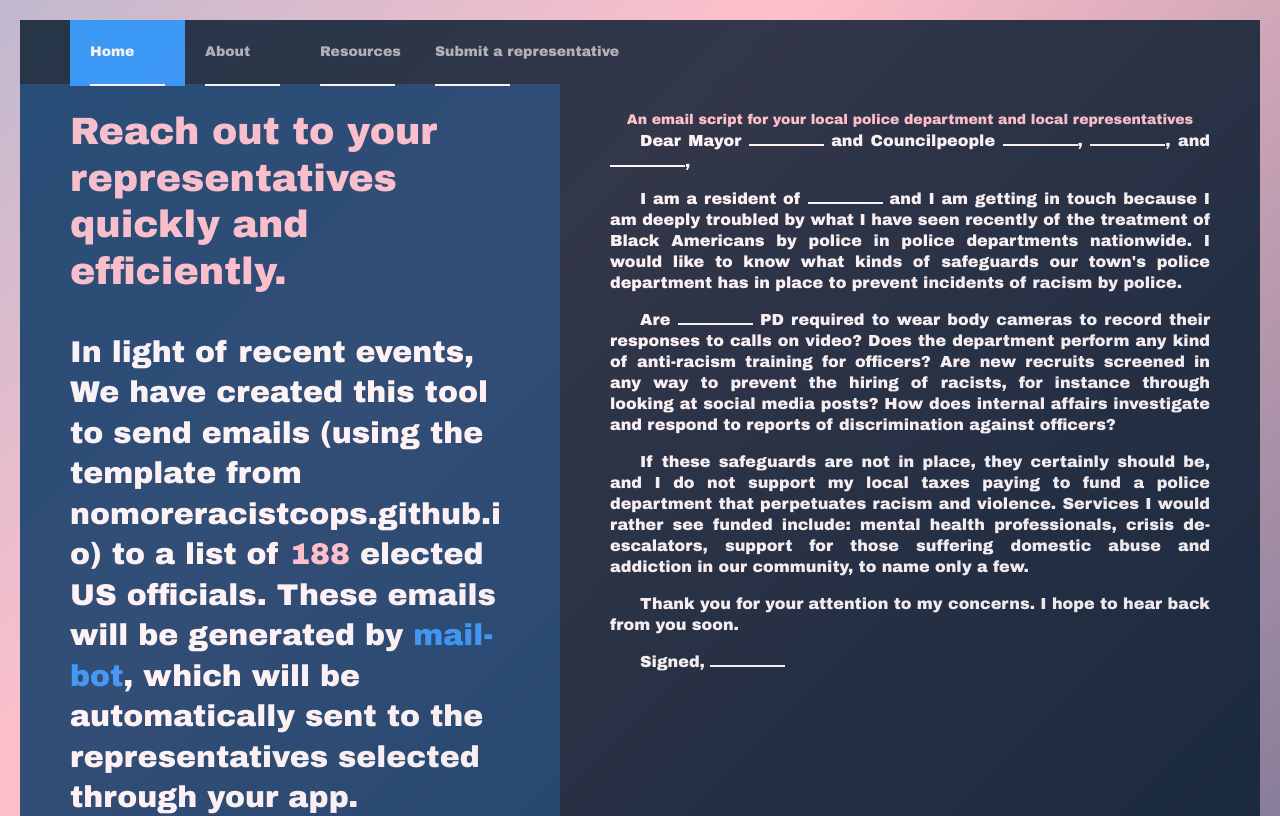
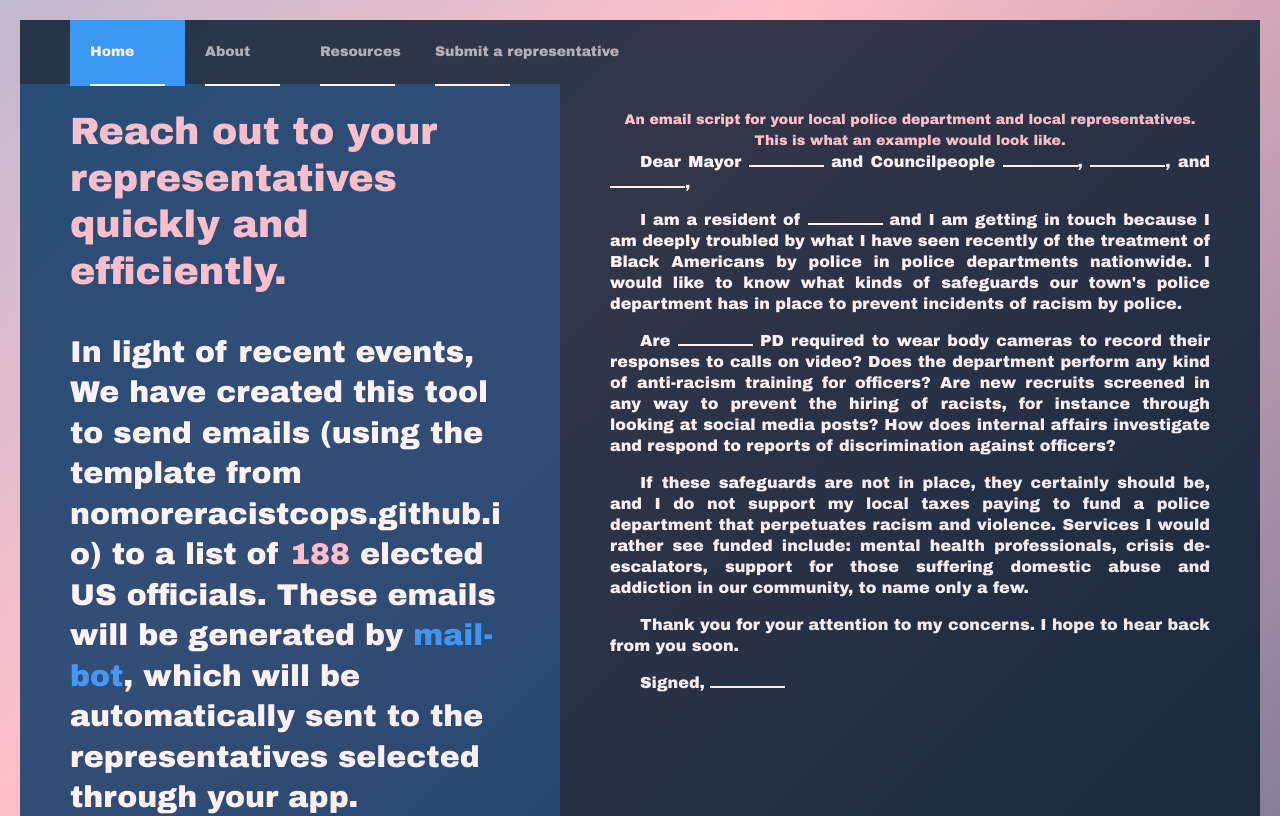
Before and after one commit to cvaldez98/activism-web-client, a React (Create React App) app: page / in a window 1280 px wide. Shown: the top 816 px of the page. Built offline with nearby package versions, Linux system fonts and the light colour scheme.

Commit message:
Better description

```diff
--- a/src/SampleEmail.js
+++ b/src/SampleEmail.js
@@ -4,7 +4,7 @@ import './styles.css';
 function SampleEmail() {
     return (
         <main>
-          <b>An email script for your local police department and local representatives</b>
+          <b>An email script for your local police department and local representatives. This is what an example would look like.</b>
 
           <p>
             Dear Mayor <span> </span> and Councilpeople <span> </span>, <span> </span>, and <span> </span>,</p>
```
